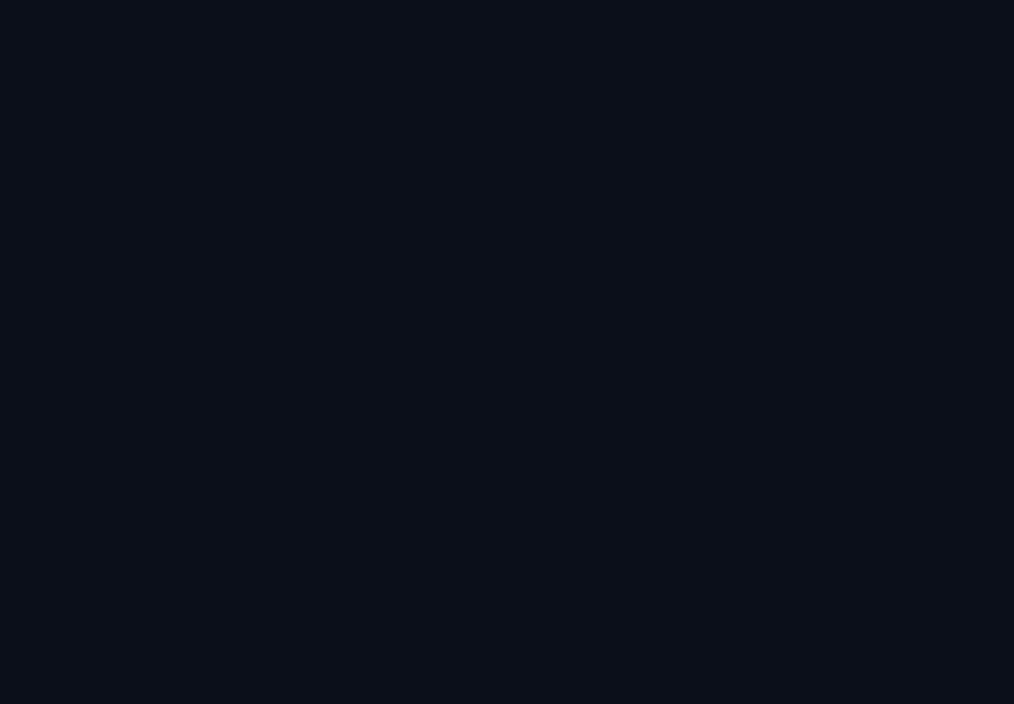
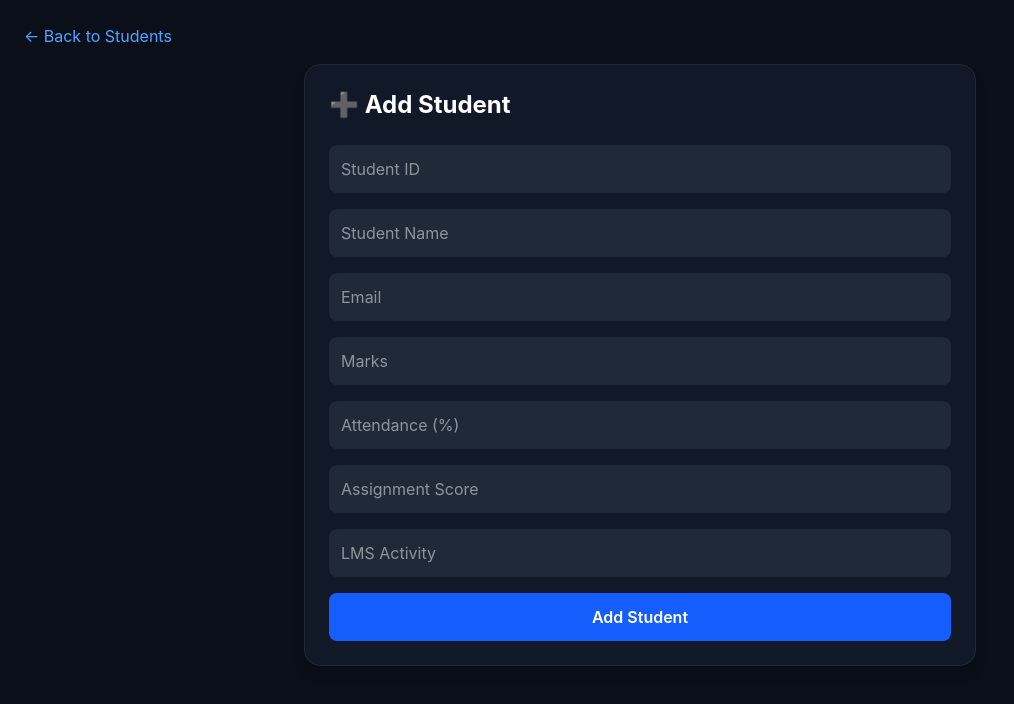
Before and after one commit to Mandeep-Parmar/EduTrack, a React (Vite) app in the folder frontend/: page /add-student in a window 1280 px wide. Before the commit this address had no page. Shown: the top 704 px of the page, without its empty margins (0-1014 px from the left). Built offline with nearby package versions, Linux system fonts and the light colour scheme.

Commit message:
add frontend for add and edit student

```diff
--- a/frontend/src/App.jsx
+++ b/frontend/src/App.jsx
@@ -4,6 +4,8 @@ import Login from "./pages/Login";
 import Dashboard from "./pages/Dashboard";
 import Student from "./pages/Student";
 import StudentDetails from "./pages/StudentDetails";
+import AddStudent from "./pages/AddStudent";
+import EditStudent from "./pages/EditStudent";
 
 const App = () => {
   return (
@@ -13,6 +15,8 @@ const App = () => {
         <Route path="/dashboard" element={<Dashboard />} />
         <Route path="/students" element={<Student />} />
         <Route path="/students/:id" element={<StudentDetails />} />
+        <Route path="/add-student" element={<AddStudent />} />
+        <Route path="/edit/:id" element={<EditStudent />} />
       </Routes>
     </div>
   );
--- a/frontend/src/components/Sidebar.jsx
+++ b/frontend/src/components/Sidebar.jsx
@@ -1,6 +1,9 @@
 import { LayoutDashboard, UserPlus, Users } from "lucide-react";
+import { useNavigate } from "react-router-dom";
 
 const Sidebar = () => {
+  const navigate = useNavigate();
+
   return (
     <div className="w-64 bg-[#111827] p-6 flex flex-col gap-6 border-r border-gray-800">
       <h2 className="text-xl font-bold text-blue-400">EduGuard AI</h2>
@@ -11,7 +14,10 @@ const Sidebar = () => {
           Dashboard
         </div>
 
-        <div className="flex items-center gap-3 p-3 rounded-lg hover:bg-gray-800 cursor-pointer">
+        <div
+          onClick={() => navigate("/add-student")}
+          className="flex items-center gap-3 p-3 rounded-lg hover:bg-gray-800 cursor-pointer"
+        >
           <UserPlus size={18} />
           Add Student
         </div>
--- /dev/null
+++ b/frontend/src/pages/AddStudent.jsx
@@ -0,0 +1,150 @@
+import { useState } from "react";
+import { useNavigate } from "react-router-dom";
+import API from "../services/api";
+
+const AddStudent = () => {
+  const navigate = useNavigate();
+
+  const [formData, setFormData] = useState({
+    student_id: "",
+    name: "",
+    email: "",
+    attendance: "",
+    marks: "",
+    assignment: "",
+    lms: ""
+  });
+
+  const [loading, setLoading] = useState(false);
+
+  // Handle change
+  const handleChange = (e) => {
+    setFormData({
+      ...formData,
+      [e.target.name]: e.target.value
+    });
+  };
+
+  // Submit form
+  const handleSubmit = async (e) => {
+    e.preventDefault();
+
+    setLoading(true);
+
+    try {
+      await API.post("/students", formData);
+
+      alert("✅ Student added successfully");
+
+      navigate("/students");
+    } catch (err) {
+      console.log(err);
+      alert("❌ Error adding student");
+    }
+
+    setLoading(false);
+  };
+
+  return (
+    <div className="min-h-screen bg-[#0B0F1A] text-white p-6">
+
+      {/* Back */}
+      <button
+        onClick={() => navigate("/students")}
+        className="mb-4 text-blue-400 hover:underline"
+      >
+        ← Back to Students
+      </button>
+
+      {/* Form */}
+      <div className="max-w-2xl mx-auto bg-[#111827] p-6 rounded-2xl shadow-lg border border-gray-800">
+
+        <h1 className="text-2xl font-bold mb-6">➕ Add Student</h1>
+
+        <form onSubmit={handleSubmit} className="space-y-4">
+
+          <input
+            type="text"
+            name="student_id"
+            placeholder="Student ID"
+            value={formData.student_id}
+            onChange={handleChange}
+            className="w-full p-3 rounded-lg bg-[#1F2937] outline-none"
+            required
+          />
+
+          <input
+            type="text"
+            name="name"
+            placeholder="Student Name"
+            value={formData.name}
+            onChange={handleChange}
+            className="w-full p-3 rounded-lg bg-[#1F2937] outline-none"
+            required
+          />
+
+          <input
+            type="email"
+            name="email"
+            placeholder="Email"
+            value={formData.email}
+            onChange={handleChange}
+            className="w-full p-3 rounded-lg bg-[#1F2937] outline-none"
+            required
+          />
+
+          <input
+            type="number"
+            name="marks"
+            placeholder="Marks"
+            value={formData.marks}
+            onChange={handleChange}
+            className="w-full p-3 rounded-lg bg-[#1F2937] outline-none"
+            required
+          />
+
+          <input
+            type="number"
+            name="attendance"
+            placeholder="Attendance (%)"
+            value={formData.attendance}
+            onChange={handleChange}
+            className="w-full p-3 rounded-lg bg-[#1F2937] outline-none"
+            required
+          />
+
+          <input
+            type="number"
+            name="assignment"
+            placeholder="Assignment Score"
+            value={formData.assignment}
+            onChange={handleChange}
+            className="w-full p-3 rounded-lg bg-[#1F2937] outline-none"
+            required
+          />
+
+          <input
+            type="number"
+            name="lms"
+            placeholder="LMS Activity"
+            value={formData.lms}
+            onChange={handleChange}
+            className="w-full p-3 rounded-lg bg-[#1F2937] outline-none"
+            required
+          />
+
+          <button
+            type="submit"
+            disabled={loading}
+            className="w-full bg-blue-600 py-3 rounded-lg font-semibold hover:bg-blue-700 transition"
+          >
+            {loading ? "Adding..." : "Add Student"}
+          </button>
+
+        </form>
+      </div>
+    </div>
+  );
+};
+
+export default AddStudent;
--- /dev/null
+++ b/frontend/src/pages/EditStudent.jsx
@@ -0,0 +1,144 @@
+import { useEffect, useState } from "react";
+import { useNavigate, useParams } from "react-router-dom";
+import API from "../services/api";
+
+const EditStudent = () => {
+  const { id } = useParams();
+  const navigate = useNavigate();
+
+  const [formData, setFormData] = useState({
+    student_id: "",
+    name: "",
+    email: "",
+    attendance: "",
+    marks: "",
+    assignment: "",
+    lms: "",
+  });
+
+  // 🔹 Fetch existing student
+  const fetchStudent = async () => {
+    try {
+      const res = await API.get(`/students/${id}`);
+      setFormData(res.data);
+    } catch (err) {
+      console.log(err);
+    }
+  };
+
+  useEffect(() => {
+    fetchStudent();
+  }, []);
+
+  // 🔹 Handle change
+  const handleChange = (e) => {
+    setFormData({
+      ...formData,
+      [e.target.name]: e.target.value,
+    });
+  };
+
+  // 🔹 Submit update
+  const handleSubmit = async (e) => {
+    e.preventDefault();
+
+    try {
+      await API.put(`/students/${id}`, formData);
+      navigate("/students");
+    } catch (err) {
+      console.log(err);
+    }
+  };
+
+  return (
+    <div className="min-h-screen bg-[#0B0F1A] text-white p-6">
+      {/* Back */}
+      <button
+        onClick={() => navigate("/students")}
+        className="mb-4 text-blue-400 hover:underline"
+      >
+        ← Back to Students
+      </button>
+
+      {/* Form */}
+      <div className="max-w-2xl mx-auto bg-[#111827] p-6 rounded-2xl shadow-lg border border-gray-800">
+        <h1 className="text-2xl font-bold mb-6">✏️ Edit Student</h1>
+
+        <form onSubmit={handleSubmit} className="space-y-4">
+          {/* ID */}
+          <input
+            type="text"
+            name="student_id"
+            value={formData.student_id}
+            disabled
+            className="w-full p-3 rounded-lg bg-gray-700 cursor-not-allowed"
+          />
+
+          {/* Name */}
+          <input
+            type="text"
+            name="name"
+            value={formData.name}
+            onChange={handleChange}
+            className="w-full p-3 rounded-lg bg-[#1F2937] outline-none"
+          />
+
+          {/* Email */}
+          <input
+            type="email"
+            name="email"
+            value={formData.email}
+            onChange={handleChange}
+            className="w-full p-3 rounded-lg bg-[#1F2937] outline-none"
+          />
+
+          {/* Marks */}
+          <input
+            type="number"
+            name="marks"
+            value={formData.marks}
+            onChange={handleChange}
+            className="w-full p-3 rounded-lg bg-[#1F2937] outline-none"
+          />
+
+          {/* Attendance */}
+          <input
+            type="number"
+            name="attendance"
+            value={formData.attendance}
+            onChange={handleChange}
+            className="w-full p-3 rounded-lg bg-[#1F2937] outline-none"
+          />
+
+          {/* Assignment */}
+          <input
+            type="number"
+            name="assignment"
+            value={formData.assignment}
+            onChange={handleChange}
+            className="w-full p-3 rounded-lg bg-[#1F2937] outline-none"
+          />
+
+          {/* LMS */}
+          <input
+            type="number"
+            name="lms"
+            value={formData.lms}
+            onChange={handleChange}
+            className="w-full p-3 rounded-lg bg-[#1F2937] outline-none"
+          />
+
+          {/* Submit */}
+          <button
+            type="submit"
+            className="w-full bg-yellow-600 py-3 rounded-lg font-semibold hover:bg-yellow-700 transition"
+          >
+            Update Student
+          </button>
+        </form>
+      </div>
+    </div>
+  );
+};
+
+export default EditStudent;
```
